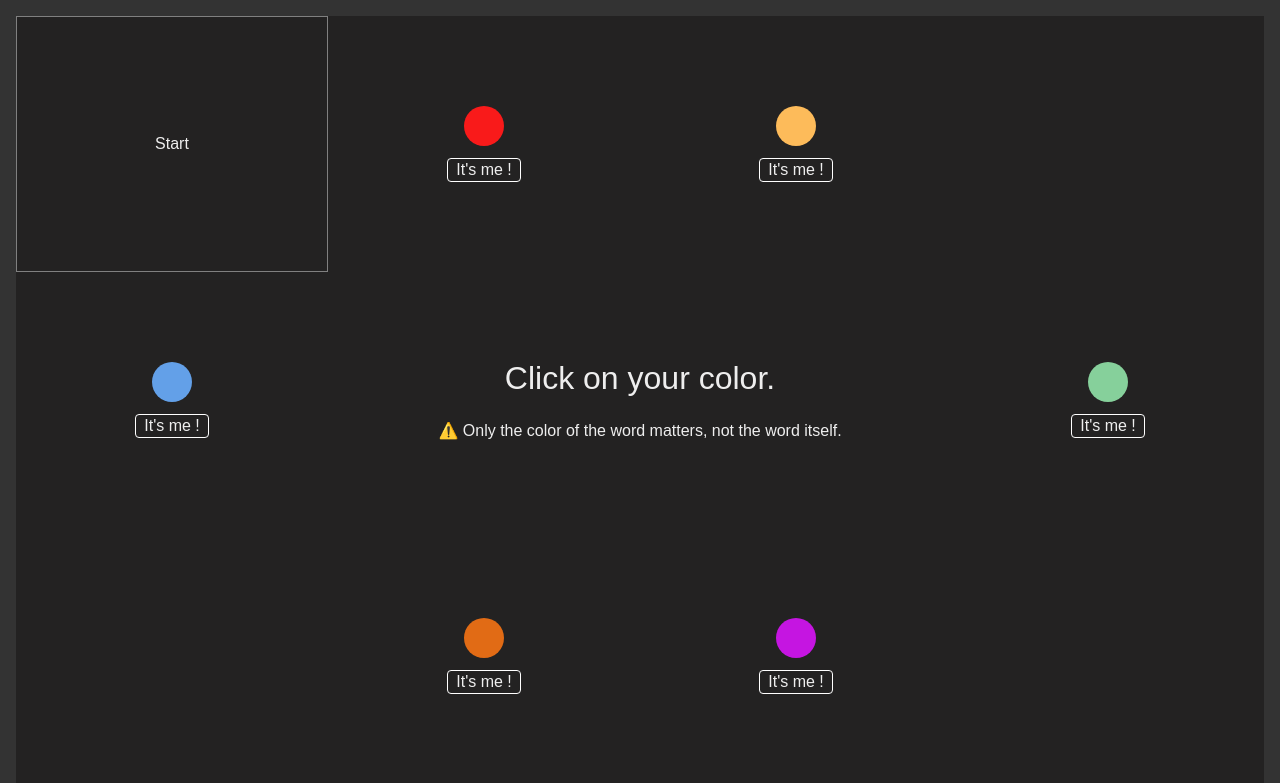
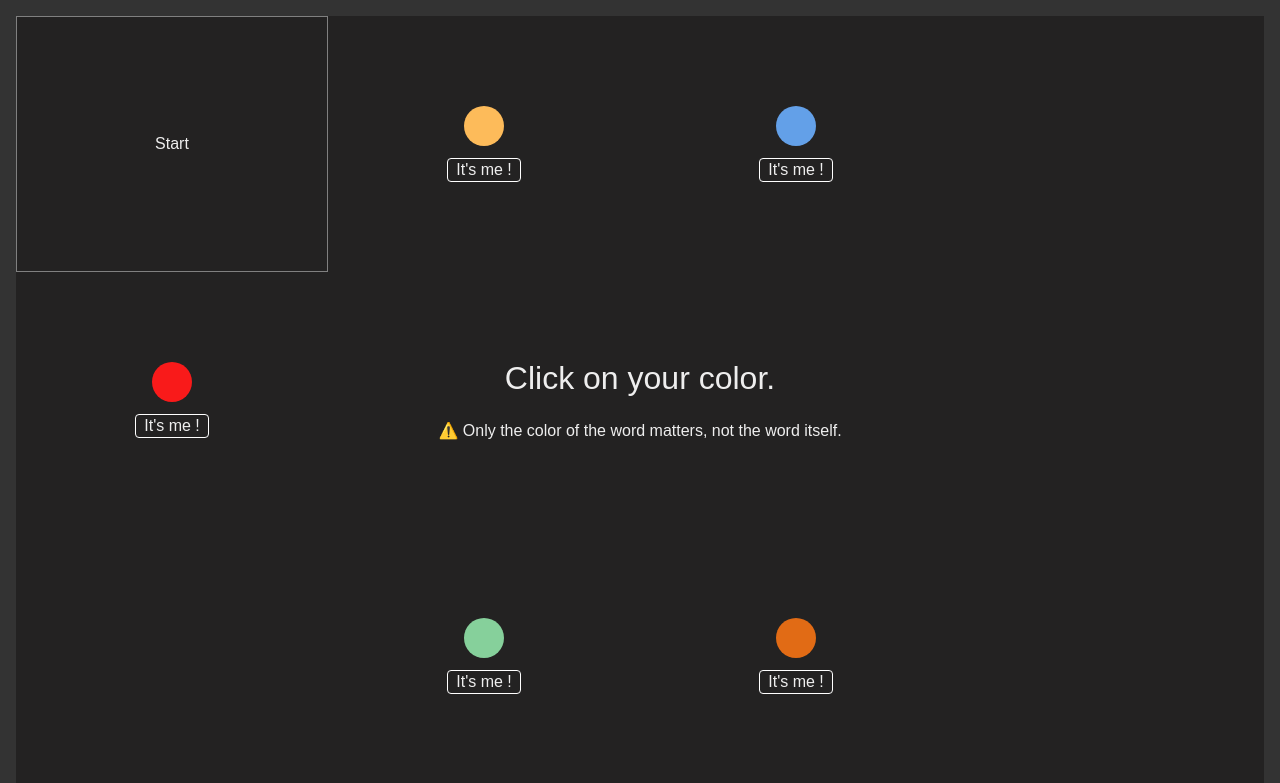
Before and after one commit to romanjeanelie/table-game, a React (Vite) app: page / in a window 1280 px wide. Shown: the top 783 px of the page. Built offline with nearby package versions, Linux system fonts and the light colour scheme.

Commit message:
made the game scalable in function of the nomber of players

```diff
--- a/src/components/games/Stroop/PlayerColor.tsx
+++ b/src/components/games/Stroop/PlayerColor.tsx
@@ -22,28 +22,28 @@ const Container = styled.div`
 
   // Positionning each player
   &:nth-of-type(1) {
+    grid-row: 2;
+    grid-column-start: 1;
+  }
+  &:nth-of-type(2) {
     grid-row: 1;
     grid-column-start: 2;
   }
-  &:nth-of-type(2) {
+  &:nth-of-type(3) {
     grid-row: 1;
     grid-column-start: 3;
   }
-  &:nth-of-type(3) {
-    grid-row: 2;
-    grid-column-start: 1;
-  }
   &:nth-of-type(4) {
-    grid-row: 2;
-    grid-column-start: 4;
+    grid-row: 3;
+    grid-column-start: 2;
   }
   &:nth-of-type(5) {
     grid-row: 3;
-    grid-column-start: 2;
+    grid-column-start: 3;
   }
   &:nth-of-type(6) {
-    grid-row: 3;
-    grid-column-start: 3;
+    grid-row: 2;
+    grid-column-start: 4;
   }
 `;
 
--- a/src/components/games/Stroop/index.tsx
+++ b/src/components/games/Stroop/index.tsx
@@ -41,6 +41,7 @@ const StartButton = styled.button`
 
 interface PropsTypes {
   nbPlayer: number;
+  countDownSeconds: number;
 }
 
 const colors = [
@@ -52,14 +53,16 @@ const colors = [
   { name: "violet", hex: "#C515E1" },
 ];
 
-export default function Stroop({ nbPlayer = 6 }: PropsTypes) {
-  const countDownSeconds = 3;
+export default function Stroop({
+  nbPlayer = 5,
+  countDownSeconds = 3,
+}: PropsTypes) {
   const [isReady, setIsReady] = useState(false);
-  const [isEnded, setIsEnded] = useState(false);
+  const colorSelected = colors.slice(0, nbPlayer);
 
   return (
     <Container>
-      {colors.map((color, idx) => (
+      {colorSelected.map((color, idx) => (
         <PlayerColor color={color} />
       ))}
       <Instructions />
```
